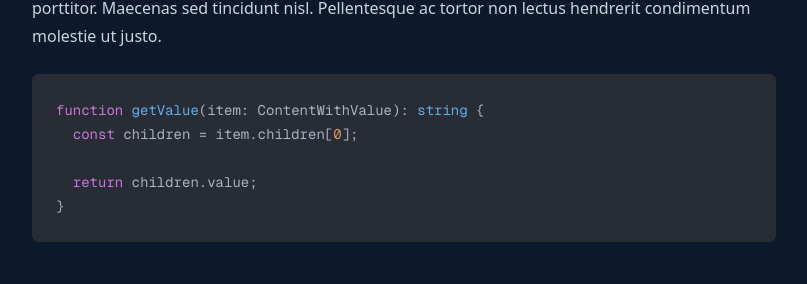
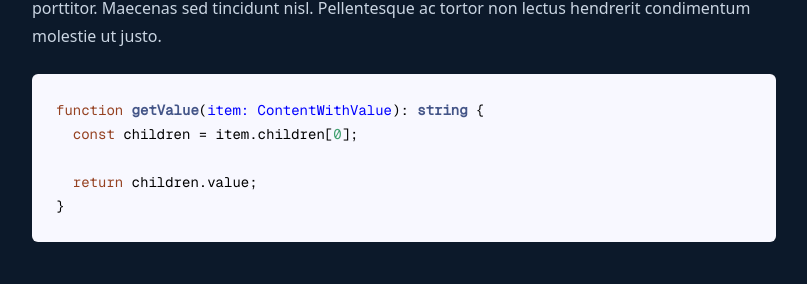
Before and after one commit to mateuscqueiros/portfolio-v2, a React (Vite) app: page /blog/no-effects in a window 1280 px wide. Shown: the part 1414-1698 px from the top of the page, without its empty margins (236-1043 px from the left). Built offline with nearby package versions, Linux system fonts and the light colour scheme.

Commit message:
markdown code test #2

```diff
--- a/src/features/blog/components/article-content.tsx
+++ b/src/features/blog/components/article-content.tsx
@@ -1,6 +1,6 @@
 import Markdown from "react-markdown";
-import { Light as SyntaxHighlighter } from "react-syntax-highlighter";
-import { atomOneDark } from "react-syntax-highlighter/dist/esm/styles/hljs";
+import SyntaxHighlighter from "react-syntax-highlighter";
+import { docco } from "react-syntax-highlighter/dist/esm/styles/hljs";
 
 export type BlogArticleType = { content: string };
 
@@ -27,7 +27,7 @@ export function BlogArticleContent({ content }: BlogArticleType) {
                 PreTag="div"
                 children={String(children).replace(/\n$/, "")}
                 language="javascript"
-                style={atomOneDark}
+                style={docco}
                 className="not-prose !p-6"
               />
             ) : (
```
